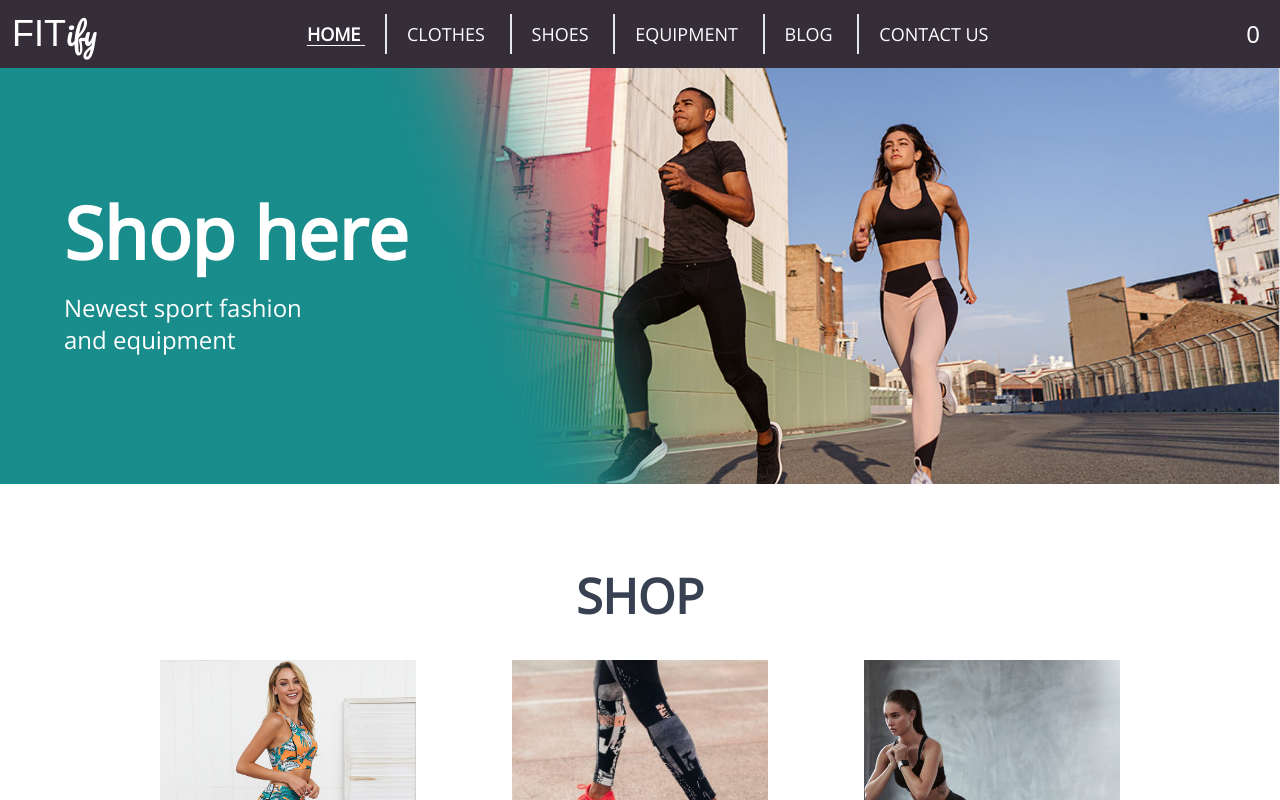
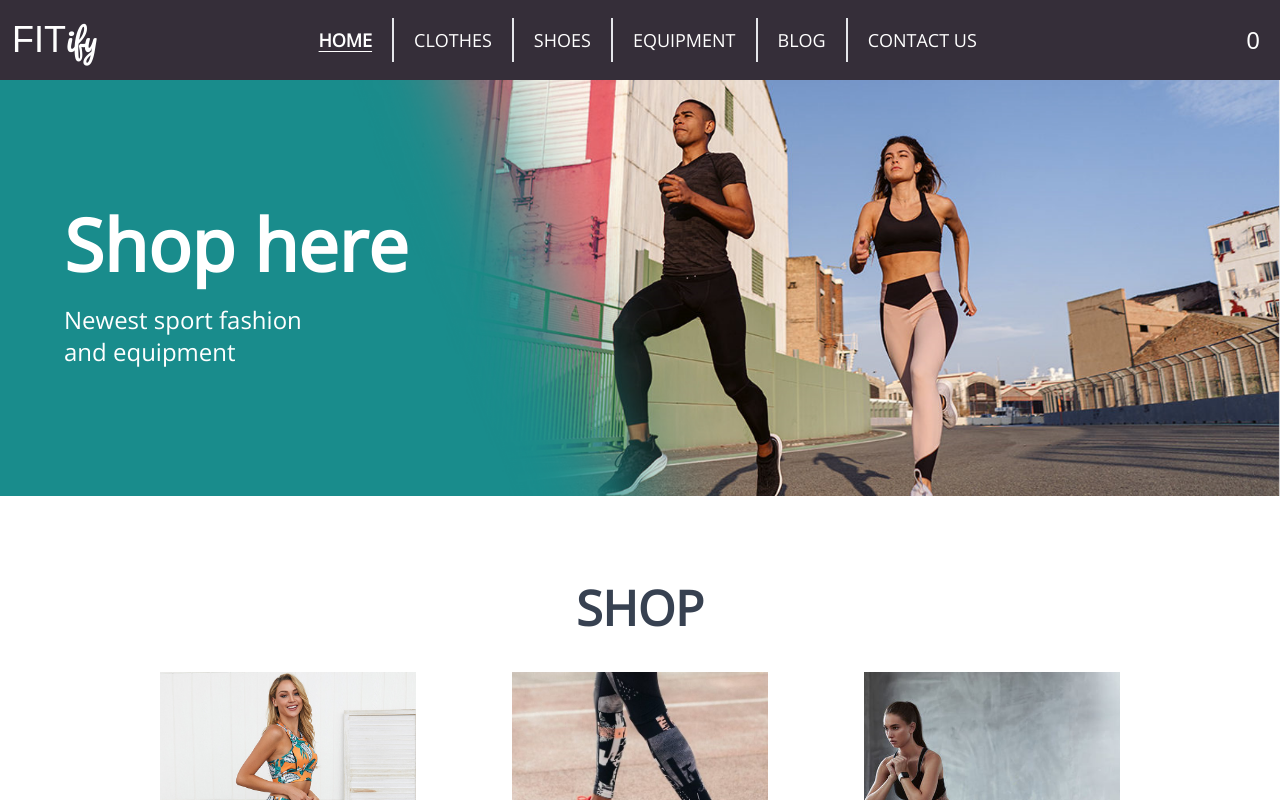
Before and after one commit to ikozul00/Fitify-web-app, a Next.js app in the folder fitify-web-app/: page / in a window 1280 px wide. Shown: the top 800 px of the page. Built offline with nearby package versions, Linux system fonts and the light colour scheme; no server answers; a web font is replaced by a local one.

Commit message:
Added humburger menu icon

```diff
--- a/fitify-web-app/components/logo.js
+++ b/fitify-web-app/components/logo.js
@@ -1,7 +1,7 @@
 const Logo = () =>{
     return(
         <>
-        <p className="text-white bg-fitify-black w-min px-3">
+        <p className="text-white bg-fitify-black w-min px-3 h-16 flex items-center">
             <span className=" w-min text-4xl uppercase font-logo-allerta-stencil">Fit</span>
             <span className=" w-min text-3xl font-logo-pacifico">ify</span>
         </p>
--- /dev/null
+++ b/fitify-web-app/components/navigation/hamburgerNavigationIcon.js
@@ -0,0 +1,11 @@
+const HamburgerNavigation = () => {
+    return(
+        <button className="flex flex-col md:hidden h-10 justify-around mr-5 hover:cursor-pointer">
+            <div className="w-10 h-1 bg-white"></div>
+            <div className="w-10 h-1 bg-white"></div>
+            <div className="w-10 h-1 bg-white"></div>
+        </button>
+    );
+}
+
+export default HamburgerNavigation;
--- a/fitify-web-app/components/navigation/navbar.js
+++ b/fitify-web-app/components/navigation/navbar.js
@@ -27,7 +27,7 @@ const Navbar = () => {
       return (
         <Link href={itemLink} key={item.title} passHref>
           <a
-            className={`  text-white text-lg font-open-sans whitespace-nowrap w-100 uppercase hover:bg-fitify-green px-5 py-2 ${
+            className={`  text-white text-base custom:text-lg px-2 font-open-sans whitespace-nowrap uppercase hover:bg-fitify-green custom:px-5 py-2  ${
               number === numberOfItems ? "" : "border-r-2"
             }
                 ${
@@ -47,7 +47,7 @@ const Navbar = () => {
 
   return (
     <>
-      <nav className="bg-fitify-black py-5">{createItems()}</nav>
+      <nav className="bg-fitify-black py-5 h-20 items-center md:flex hidden">{createItems()}</nav>
     </>
   );
 };
--- a/fitify-web-app/components/navigation/rightNavbar.js
+++ b/fitify-web-app/components/navigation/rightNavbar.js
@@ -22,17 +22,17 @@ const RightNavbar = ({counter}) => {
 
     return(
         <>
-        <nav className=" bg-fitify-black  text-2xl flex text-white">
-            <div className="relative dropdown px-5">
+        <nav className=" bg-fitify-black  md:text-2xl text-xl md:flex hidden text-white h-20 items-center">
+            <div className="relative dropdown md:px-5 px-2">
                 <button>
                     <i className={`fas fa-user`}></i>
                 </button>
                 <div className="hidden dropdown-content absolute bg-fitify-black right-0 w-32 text-lg text-center z-10 shadow-2xl">
                     <Link href={user  ? `/profile/${user}` : "/login"} key="dropdown1" passHref>
-                        <a className="px-10 py-3 whitespace-nowrap hover:bg-fitify-green">{user ? user : "Login"}</a>
+                        <a className="px-10 py-4 whitespace-nowrap hover:bg-fitify-green">{user ? user : "Login"}</a>
                     </Link>
                     <Link href={user  ? `/home` : "/registration"} key="dropdown2" passHref>
-                        <a className="px-10 py-3 whitespace-nowrap hover:bg-fitify-green" onClick={user ? (e) => LogOut(e) : () => {}}>{user ? "Log Out" : "Sign Up"}</a>
+                        <a className="px-10 py-4 whitespace-nowrap hover:bg-fitify-green" onClick={user ? (e) => LogOut(e) : () => {}}>{user ? "Log Out" : "Sign Up"}</a>
                     </Link>
                 </div>
             </div>
@@ -45,7 +45,7 @@ const RightNavbar = ({counter}) => {
                 </a>
             </Link> */}
             <Link href="/cart" key="cart" passHref>
-                <a className=" px-4">
+                <a className=" md:px-4 px-1">
                     <div className={`hover:opacity-60 ${router.pathname=="/cart" ? "text-fitify-green" : "text-white"}`}>
                         <div className="flex">
                             <i className={`fas fa-shopping-cart`}></i>
--- a/fitify-web-app/modules/header/header.js
+++ b/fitify-web-app/modules/header/header.js
@@ -1,6 +1,7 @@
 import Navbar from "../../components/navigation/navbar";
 import Logo from "../../components/logo";
 import RightNavbar from "../../components/navigation/rightNavbar";
+import HamburgerNavigationIcon from "@/components/navigation/hamburgerNavigationIcon";
 
 
 const Header=()=>{
@@ -9,6 +10,7 @@ const Header=()=>{
                 <Logo/>
                 <Navbar/>
                 <RightNavbar/>
+                <HamburgerNavigationIcon/>
             </div>
     )
 }
--- a/fitify-web-app/pages/index.js
+++ b/fitify-web-app/pages/index.js
@@ -1,4 +1,4 @@
-import Head from "next/head";
+
 import Image from "next/image";
 import BlogContainer from "@/components/home/BlogContainer";
 import {
--- a/fitify-web-app/tailwind.config.js
+++ b/fitify-web-app/tailwind.config.js
@@ -26,6 +26,9 @@ module.exports = {
       },
       padding:{
         '3.2':'0.85rem'
+      },
+      screens:{
+        'custom' : '975px'
       }
     }
   },
```
